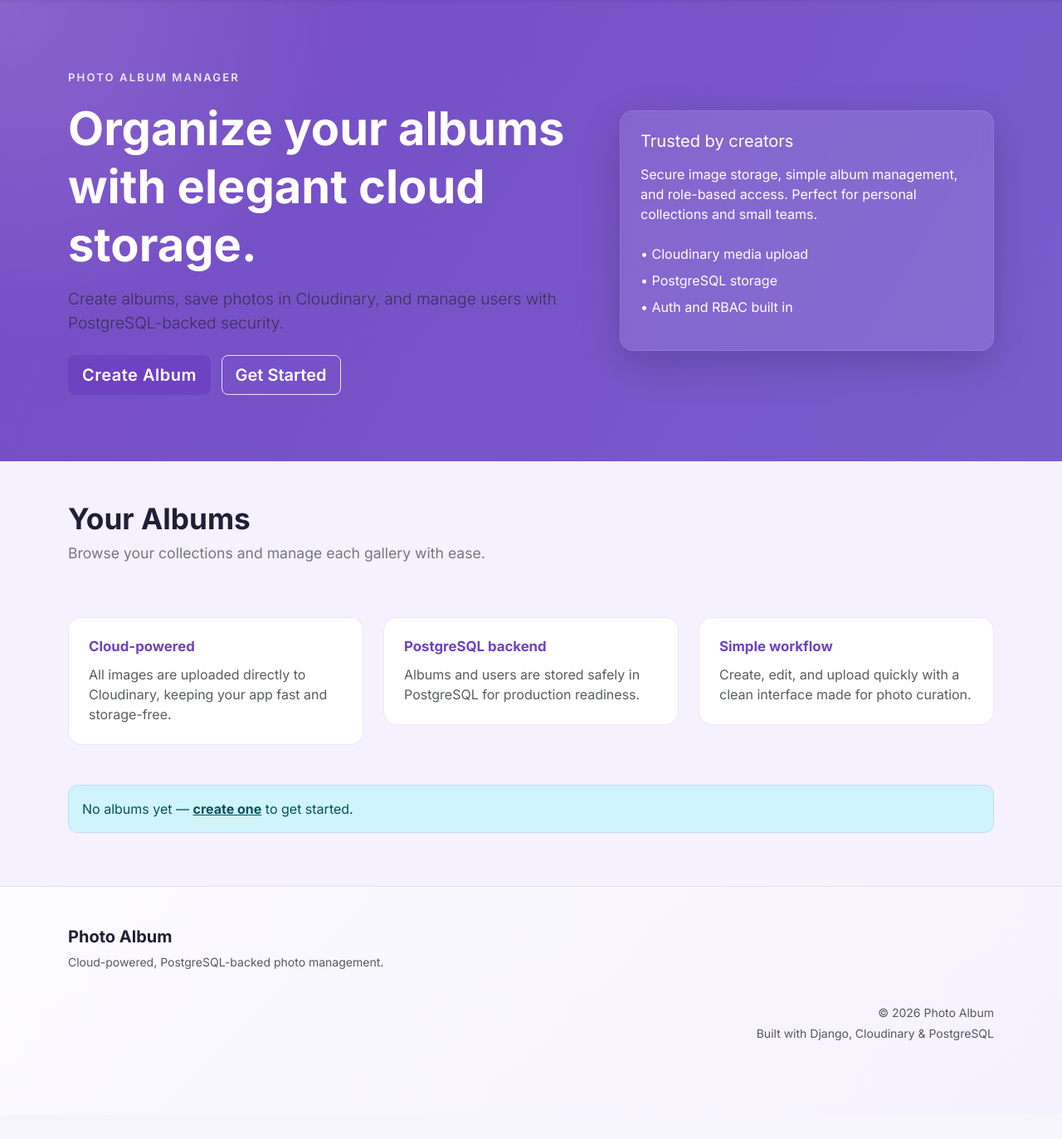
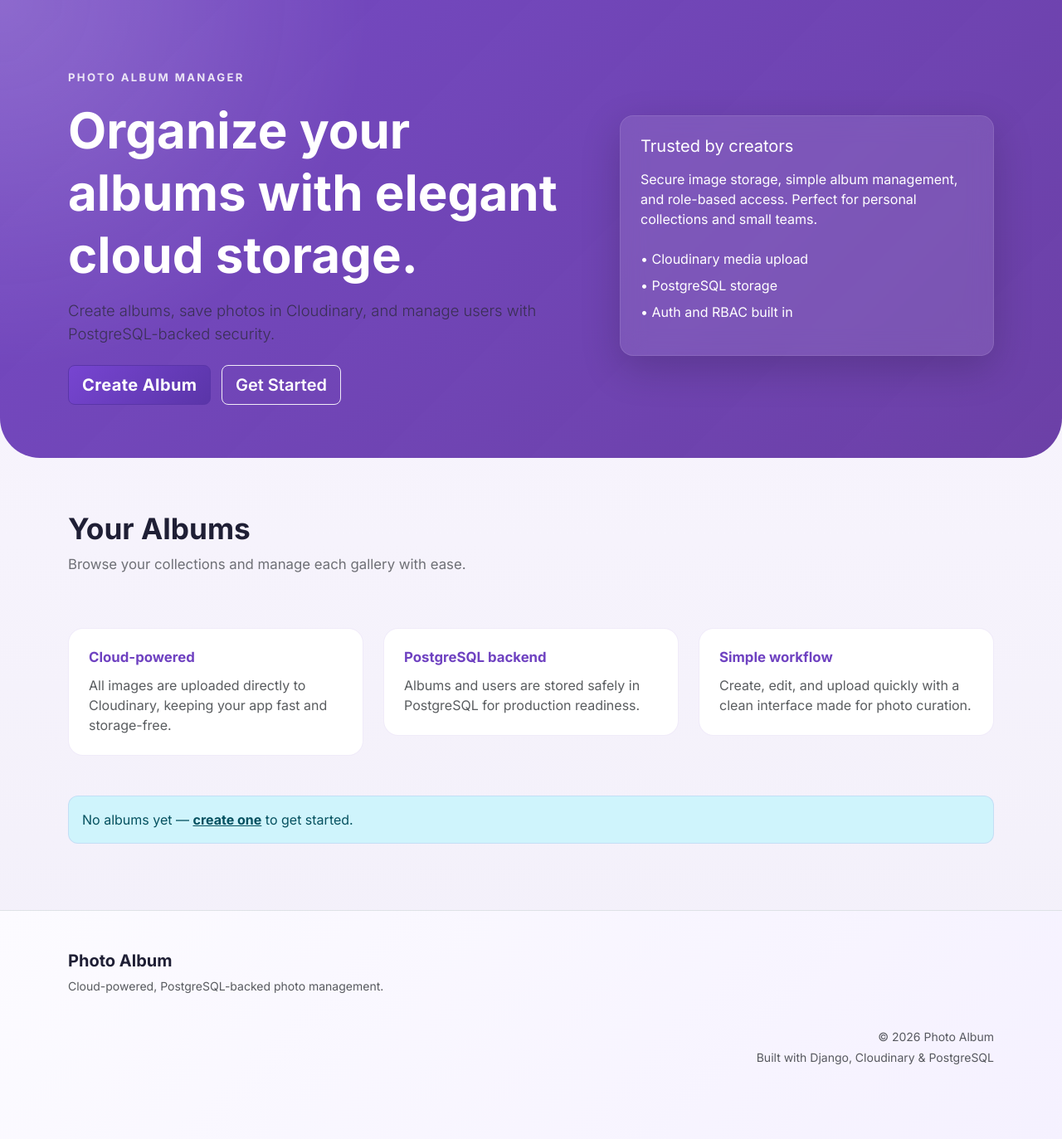
Before and after one commit to ivypenaranda-bit/Album-Repo, a Django app: page / in a window 1280 px wide. Shown: the part 74-1447 px from the top of the page at 83% size. Before the commit the page ends 1328 px from the top, so only its background shows below. Run offline with Django 4.2, Linux system fonts and the light colour scheme; data that the repository does not hold is empty.

Commit message:
updated design

```diff
--- a/static/css/styles.css
+++ b/static/css/styles.css
@@ -1,65 +1,67 @@
-:root{--violet:#6f42c1;--violet-600:#5a35a8;--muted:#6c757d;--surface:#ffffff;--surface-muted:#f8f5ff;--text:#1f1f35}
+:root{--violet:#6f42c1;--violet-600:#5a35a8;--violet-700:#52328a;--muted:#6c757d;--muted-strong:#4f4f66;--surface:#ffffff;--surface-muted:#f8f5ff;--surface-strong:#f3eefc;--text:#1f1f35;--border:#ded7f0}
 html{scroll-behavior:smooth}
-body{margin:0; font-family: 'Inter', system-ui, -apple-system, 'Segoe UI', Roboto, 'Helvetica Neue', Arial, sans-serif; background:#f5f1ff; color:var(--text)}
+body{margin:0; font-family:'Inter', system-ui, -apple-system, 'Segoe UI', Roboto, 'Helvetica Neue', Arial, sans-serif; background:radial-gradient(circle at top left, rgba(111,66,193,.08), transparent 18%), linear-gradient(180deg, #faf7ff 0%, #f2eff9 100%); color:var(--text); min-height:100vh;}
+body::before{content:'';position:fixed;inset:0;pointer-events:none;background-image:radial-gradient(circle at 16% 14%, rgba(111,66,193,.08), transparent 0 18%),radial-gradient(circle at 86% 22%, rgba(111,66,193,.06), transparent 0 12%);opacity:.9;z-index:-1;}
 .bg-violet{background-color:var(--violet)!important}
 
-.hero{background: radial-gradient(circle at top left, rgba(255,255,255,0.14), transparent 30%), linear-gradient(120deg, rgba(111,66,193,0.95), rgba(107,77,199,0.9)); min-height:420px; padding:5rem 0;}
-.hero h1{font-size:3.5rem; line-height:1.15; font-weight:800; margin-bottom:1rem;}
-.hero .lead{font-size:1.2rem; opacity:0.95;}
-.hero-card{background:rgba(255,255,255,0.12); backdrop-filter: blur(8px); border-radius:20px;}
-.eyebrow{font-size:.82rem; letter-spacing:.16em; color:rgba(255,255,255,.85); font-weight:600;}
+.hero{background:radial-gradient(circle at top left, rgba(255,255,255,.18), transparent 32%),linear-gradient(135deg, rgba(111,66,193,.96), rgba(95,48,159,.92));min-height:480px;padding:5rem 0 4rem;border-radius:0 0 3rem 3rem;position:relative;overflow:hidden;}
+.hero h1{font-size:3.75rem;line-height:1.05;font-weight:800;margin-bottom:1rem;}
+.hero .lead{font-size:1.15rem;opacity:.92;color:rgba(255,255,255,.95);}
+.hero-card{background:rgba(255,255,255,.16);backdrop-filter:blur(14px);border:1px solid rgba(255,255,255,.18);border-radius:24px;box-shadow:0 32px 80px rgba(34,17,82,.16);}
+.eyebrow{font-size:.82rem;letter-spacing:.18em;color:rgba(255,255,255,.85);font-weight:700;}
 
 .page-header{margin-bottom:3rem;}
-.page-header h2{font-size:2.2rem; font-weight:700; margin-bottom:0.5rem;}
-.page-header p{font-size:1.1rem; opacity:0.8;}
-.feature-card{background:#fff; border:1px solid rgba(111,66,193,.12); border-radius:16px; transition:transform .2s ease, box-shadow .2s ease;}
-.feature-card:hover{transform:translateY(-4px); box-shadow:0 12px 28px rgba(111,66,193,.12);}
-.feature-card h6{margin-bottom:0.75rem; color:var(--violet); font-weight:700; font-size:1.05rem;}
+.page-header h2{font-size:2.2rem;font-weight:700;margin-bottom:.6rem;}
+.page-header p{font-size:1.05rem;opacity:.85;color:var(--muted);}
+.feature-card{background:var(--surface);border:1px solid rgba(111,66,193,.1);border-radius:18px;transition:transform .25s ease,box-shadow .25s ease;}
+.feature-card:hover{transform:translateY(-3px);box-shadow:0 18px 40px rgba(111,66,193,.08);}
+.feature-card h6{margin-bottom:.75rem;color:var(--violet);font-weight:700;font-size:1.05rem;}
+.feature-card p{margin-bottom:0;color:var(--muted);}
+.card{border:0;border-radius:22px;overflow:hidden;background:rgba(255,255,255,.98);box-shadow:0 10px 30px rgba(29,20,70,.06);}
+.album-card{transition:transform .2s ease,box-shadow .2s ease;cursor:pointer;}
+.album-card:hover{transform:translateY(-8px);box-shadow:0 24px 50px rgba(79,61,110,.14);}
+.card-img-top{object-fit:cover;height:260px;width:100%;}
+.card-body{padding:1.5rem;}
+.card-title{font-weight:700;color:var(--text);}
+.card-text{line-height:1.7;color:var(--muted);}
 
-.card{border:0; border-radius:18px; overflow:hidden; background:#fff; box-shadow:0 4px 16px rgba(0,0,0,0.05);}
-.album-card{transition:transform .18s ease, box-shadow .18s ease; cursor:pointer;}
-.album-card:hover{transform:translateY(-8px); box-shadow:0 20px 40px rgba(79,61,110,0.15);}
-.card-img-top{object-fit:cover;height:240px;}
-.card-body{padding:1.5rem;}
-.card-title{font-weight:700; color:var(--text);}
-.card-text{line-height:1.6;}
-
-.btn-primary{background:var(--violet); border-color:var(--violet); font-weight:600; letter-spacing:0.5px;}
-.btn-primary:hover{background:var(--violet-600); border-color:var(--violet-600); transform:translateY(-2px); box-shadow:0 8px 20px rgba(111,66,193,0.25);}
-.btn-outline-light{border-color:rgba(255,255,255,.85); color:#fff; font-weight:600;}
-.btn-outline-light:hover{background:rgba(255,255,255,.12); border-color:#fff;}
-.btn-link{color:var(--violet); font-weight:600; text-decoration:none;}
+.btn-primary{background:linear-gradient(135deg, #7745d1, #5a35a8); border-color:#5a35a8; font-weight:700; letter-spacing:.4px;}
+.btn-primary:hover{background:linear-gradient(135deg, #6d3dc5, #50308d); border-color:#50308d; transform:translateY(-1px); box-shadow:0 12px 28px rgba(111,66,193,.22);}
+.btn-outline-light{border-color:rgba(255,255,255,.9); color:#fff; font-weight:600;}
+.btn-outline-light:hover{background:rgba(255,255,255,.15); border-color:#fff;}
+.btn-link{color:var(--violet); font-weight:700; text-decoration:none;}
 .btn-link:hover{text-decoration:underline;}
-.btn-outline-secondary{border-color:#d1d3d5; color:#6c757d;}
-.btn-outline-secondary:hover{background:#f8f9fa; border-color:#adb5bd;}
+.btn-outline-secondary{border-color:#dad8e9; color:var(--muted-strong);}
+.btn-outline-secondary:hover{background:#f8f7ff; border-color:#c8c4e7;}
 .btn-outline-danger{border-color:#f8a9ae; color:#dc3545;}
 .btn-outline-danger:hover{background:rgba(220,53,69,.1); border-color:#f47074;}
 .btn-danger{background:#dc3545; border-color:#dc3545;}
 .btn-danger:hover{background:#c82333; border-color:#bd2130;}
 
 
-.photo-grid{display:grid; grid-template-columns: repeat(auto-fill,minmax(260px,1fr)); gap:1.5rem; margin-top:2rem;}
-.photo-card{border-radius:16px; overflow:hidden; background:#fff; box-shadow:0 4px 16px rgba(0,0,0,0.05); transition:transform .2s ease, box-shadow .2s ease;}
-.photo-card:hover{transform:translateY(-6px); box-shadow:0 12px 28px rgba(111,66,193,.12);}
-.photo-card img{width:100%; height:240px; object-fit:cover; display:block;}
+.photo-grid{display:grid; grid-template-columns:repeat(auto-fill,minmax(260px,1fr)); gap:1.5rem; margin-top:2rem;}
+.photo-card{border-radius:18px; overflow:hidden; background:var(--surface); box-shadow:0 14px 32px rgba(29,20,70,.07); transition:transform .22s ease, box-shadow .22s ease;}
+.photo-card:hover{transform:translateY(-6px); box-shadow:0 18px 38px rgba(111,66,193,.12);}
+.photo-card img{width:100%; height:260px; object-fit:cover; display:block;}
+.photo-card p{margin:0; color:var(--muted); padding:.95rem 1rem 1.15rem;}
 
-.form-card, .auth-card{background:#fff; border:1px solid rgba(111,66,193,.12); box-shadow:0 12px 32px rgba(111,66,193,.08);}
+.form-card, .auth-card{background:rgba(255,255,255,.96); border:1px solid rgba(111,66,193,.12); box-shadow:0 20px 46px rgba(111,66,193,.08);}
 .form-page, .auth-page{padding-bottom:2rem;}
 .form-page{padding-top:2rem;}
 .form-card h2{font-weight:700; margin-bottom:0.5rem;}
 .form-card > p:first-of-type{font-size:1rem; margin-bottom:2rem;}
 
-.auth-page{min-height:calc(100vh - 110px); display:flex; align-items:center; justify-content:center; padding:4rem 0; background:radial-gradient(circle at top, rgba(111,66,193,.08), transparent 30%), linear-gradient(180deg, #fcfbff 0%, #f5f1ff 100%);}
-.auth-card{padding:2rem 1.75rem; border-radius:28px; box-shadow:0 24px 60px rgba(79,61,110,.08); width:100%; max-width:560px;}
-.auth-header{padding-bottom:0.75rem; border-bottom:1px solid rgba(111,66,193,.12);}
-.auth-header h2{font-size:2rem; margin-bottom:0.5rem;}
-.auth-badge{width:52px; height:52px; margin:0 auto 1rem; display:flex; align-items:center; justify-content:center; border-radius:18px; color:#fff; background:linear-gradient(135deg, rgba(111,66,193,1), rgba(107,77,199,0.95)); font-weight:700; font-size:1.2rem;}
-.auth-form{display:grid; gap:1rem;}
+.auth-page{min-height:calc(100vh - 110px);display:flex;align-items:center;justify-content:center;padding:4rem 0;background:radial-gradient(circle at top, rgba(111,66,193,.08), transparent 28%),linear-gradient(180deg, #fcfbff 0%, #f5f1ff 100%);}
+.auth-card{padding:2.25rem 1.75rem;border-radius:28px;box-shadow:0 24px 60px rgba(79,61,110,.08);width:100%;max-width:580px;}
+.auth-header{padding-bottom:.85rem;border-bottom:1px solid rgba(111,66,193,.12);}
+.auth-header h2{font-size:2rem;margin-bottom:.5rem;}
+.auth-badge{width:56px;height:56px;margin:0 auto 1rem;display:flex;align-items:center;justify-content:center;border-radius:18px;color:#fff;background:linear-gradient(135deg, #8d5de9, #6f42c1);font-weight:700;font-size:1.2rem;}
+.auth-form{display:grid;gap:1rem;}
 .auth-form p{margin-bottom:1rem;}
-.auth-form label{font-weight:600; color:#3d3566; display:block; margin-bottom:.35rem;}
-.auth-form input, .auth-form select, .auth-form textarea{width:100%; border-radius:12px; border:1px solid rgba(111,66,193,.16); padding:.85rem 1rem; background:#fff; font-size:1rem;}
-.auth-form input:focus, .auth-form select:focus, .auth-form textarea:focus{box-shadow:0 0 0 0.2rem rgba(111,66,193,.12); border-color:var(--violet)}
-.auth-footer a{color:var(--violet); font-weight:600; text-decoration:none;}
+.auth-form label{font-weight:600;color:#403660;display:block;margin-bottom:.35rem;}
+.auth-form input,.auth-form select,.auth-form textarea{width:100%;border-radius:14px;border:1px solid rgba(111,66,193,.16);padding:.95rem 1rem;background:#fff;font-size:1rem;}
+.auth-form input:focus,.auth-form select:focus,.auth-form textarea:focus{box-shadow:0 0 0 0.2rem rgba(111,66,193,.15);border-color:var(--violet);outline:none;}
+.auth-footer a{color:var(--violet);font-weight:700;text-decoration:none;}
 .auth-footer a:hover{text-decoration:underline;}
 
 footer{border-top:1px solid rgba(31,31,53,.08); background:#fff}
--- a/templates/base.html
+++ b/templates/base.html
@@ -59,7 +59,7 @@
     </header>
     {% endblock %}
 
-    <main class="container my-5">
+    <main class="container-xl my-5 py-3">
       {% block content %}{% endblock %}
     </main>
 
```
Also changed, not shown: templates/albums/photo_form.html (+8 -8 lines).
